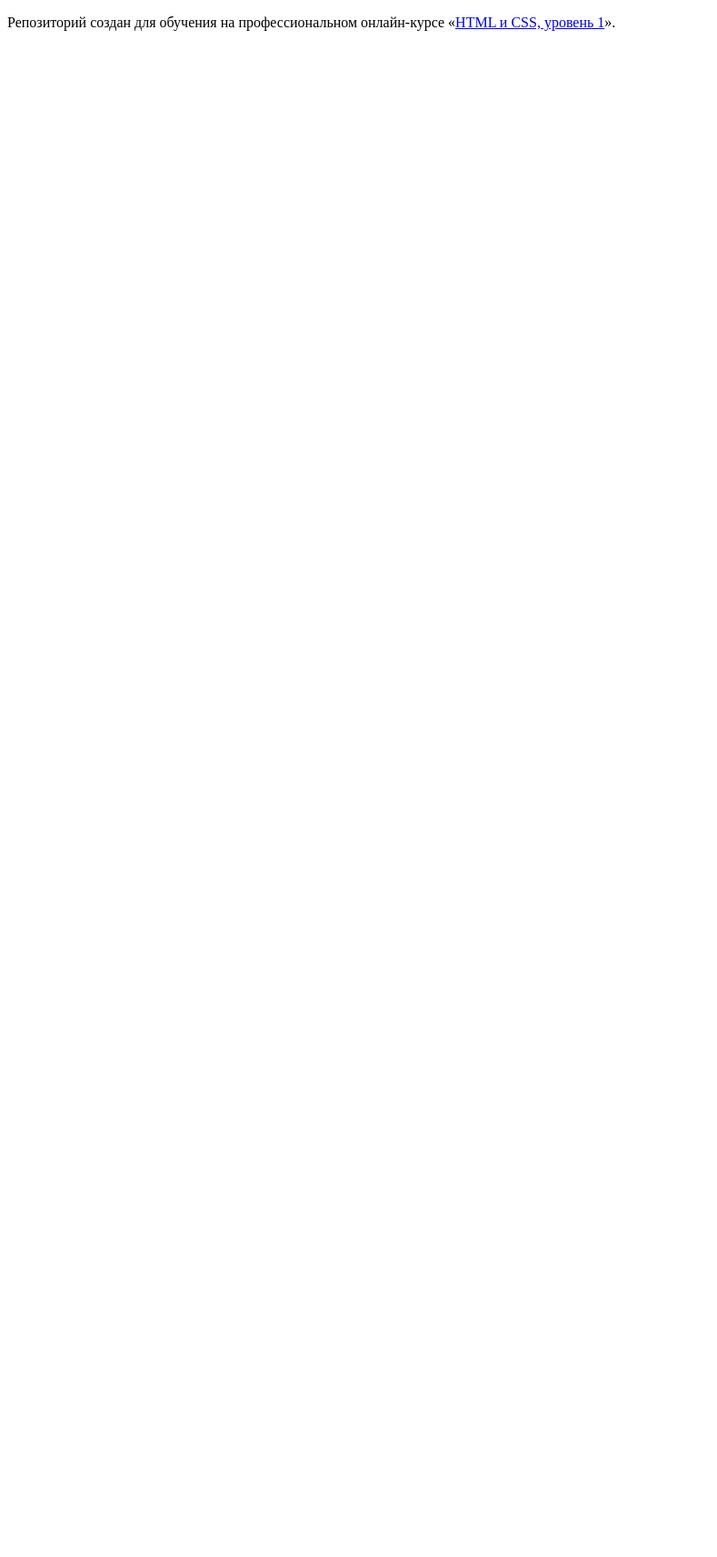
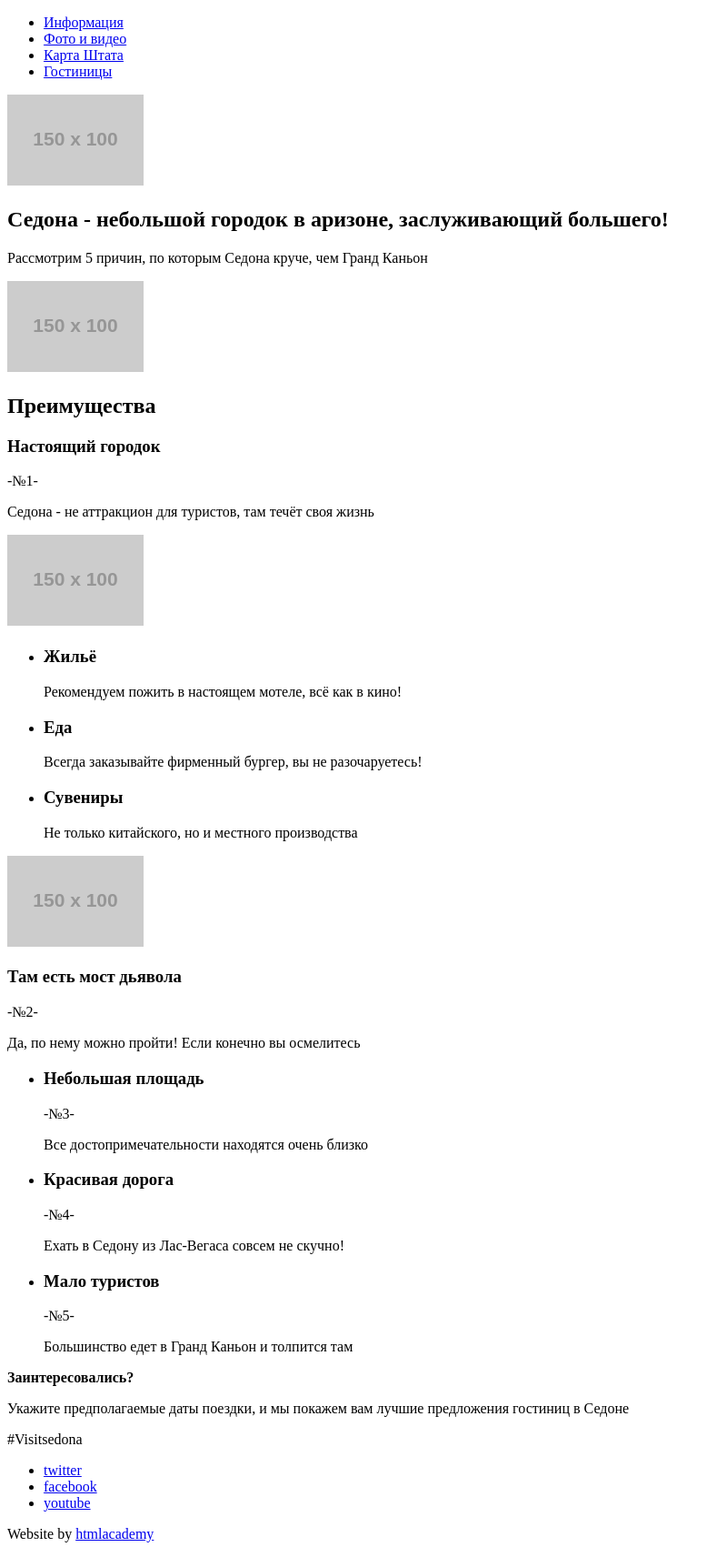
Before and after one commit to Che5ter/563053-sedona-24, a plain HTML site: page index.html in a window 1280 px wide. Shown: the whole page at 91% size, without its empty margins (0-789 px from the left). Before the commit the page ends 800 px from the top, so only its background shows below. Drawn offline with Linux system fonts and the light colour scheme; placeholder pictures from the web are drawn by us.

Commit message:
Добавляет html разметку для главной страницы и страницы каталога
Не были добавлены:
- Поп-ап форма для поиска
- Форма со стоимостью
- Система звезд в результатах поиска

```diff
--- a/index.html
+++ b/index.html
@@ -5,8 +5,101 @@
   <title>HTML Academy: Седона</title>
 </head>
 <body>
-
-    <p>Репозиторий создан для обучения на профессиональном онлайн‑курсе «<a href="https://htmlacademy.ru/intensive/htmlcss">HTML и CSS, уровень 1</a>».</p>
+  <header class="main-header">
+    <nav class="main-nav">
+      <ul class="main-menu">
+        <li><a href="#">Информация</a></li>
+        <li><a href="#">Фото и видео</a></li>
+        <li><a href="#">Карта Штата</a></li>
+        <li><a href="#">Гостиницы</a></li>
+      </ul>
+      <img src="http://placehold.it/150x100"> <!-- лого сайта -->
+    </nav>
+  </header>
+  <section class="Welcome-to-the-gorgeous"><!-- хз как назвать эту секцию -->
+    <h1>Седона - небольшой городок в аризоне, заслуживающий большего!</h1>
+    <p>Рассмотрим 5 причин, по которым Седона круче, чем Гранд Каньон</p>
+    <img src="http://placehold.it/150x100"> <!-- svg изображение "SEDONA"-->
+  </section>
+  <main class="main-content">
+    <h2 class="visually-hidden">Преимущества</h2>
+    <section class="reasons">
+      <div class="first-reason">
+        <h3>Настоящий городок</h3>
+        <p>-№1-</p>
+        <p>Седона - не аттракцион для туристов, там течёт своя жизнь</p>
+      </div>
+      <div class="first-reason-picture">
+        <img src="http://placehold.it/150x100">
+      </div>
+    </section>
+    <section class="reasons">
+      <ul class="reason-list">
+        <li class="reason-item">
+          <h3>Жильё</h3>
+          <p>Рекомендуем пожить в настоящем мотеле, всё как в кино!</p>
+        </li>
+        <li class="reason-item">
+          <h3>Еда</h3>
+          <p>Всегда заказывайте фирменный бургер, вы не разочаруетесь!</p>
+        </li>
+        <li class="reason-item">
+          <h3>Сувениры</h3>
+          <p>Не только китайского, но и местного производства</p>
+        </li>
+      </ul>
+    </section>
+    <section class="reasons">
+      <div class="second-reason-picture">
+        <img src="http://placehold.it/150x100">
+      </div>
+      <div class=second-reason>
+        <h3>Там есть мост дьявола</h3>
+        <p>-№2-</p>
+        <p>Да, по нему можно пройти! Если конечно вы осмелитесь</p>
+      </div>
+    </section>
+    <section class="reasons">
+      <ul class="reason-list">
+        <li class="reason-item">
+          <h3>Небольшая площадь</h3>
+          <p>-№3-</p>
+          <p>Все достопримечательности находятся очень близко</p>
+        </li>
+        <li class="reason-item">
+          <h3>Красивая дорога</h3>
+          <p>-№4-</p>
+          <p>Ехать в Седону из Лас-Вегаса совсем не скучно!</p>
+        </li>
+        <li class="reason-item">
+          <h3>Мало туристов</h3>
+          <p>-№5-</p>
+          <p>Большинство едет в Гранд Каньон и толпится там</p>
+        </li>
+      </ul>
+    </section>
+    <section class="feedback-form">
+      <p><b>Заинтересовались?</b></p>
+      <p>Укажите предполагаемые даты поездки, и мы покажем вам лучшие предложения гостиниц в Седоне</p>
+    </section>
+    <section class="maps">
+    </section>
+  </main>
+  <footer class="main-footer">
+    <p>#Visitsedona</p>
+    <ul class="footer-social-list">
+      <li class="footer-social-item">
+        <a href="twitter.com">twitter</a>
+      </li>
+      <li class="footer-social-item">
+        <a href="facebook.com">facebook</a>
+      </li>
+      <li class="footer-social-item">
+        <a href="youtube.com">youtube</a>
+      </li>
+    </ul>
+    <p>Website by <a href="htmlacademy.ru">htmlacademy</a></p>
+  </footer>
 
 </body>
 </html>
```
Also changed, not shown: catalog.html (added, +110 -0 lines). Lines whose indentation alone changed are shown as unchanged.
